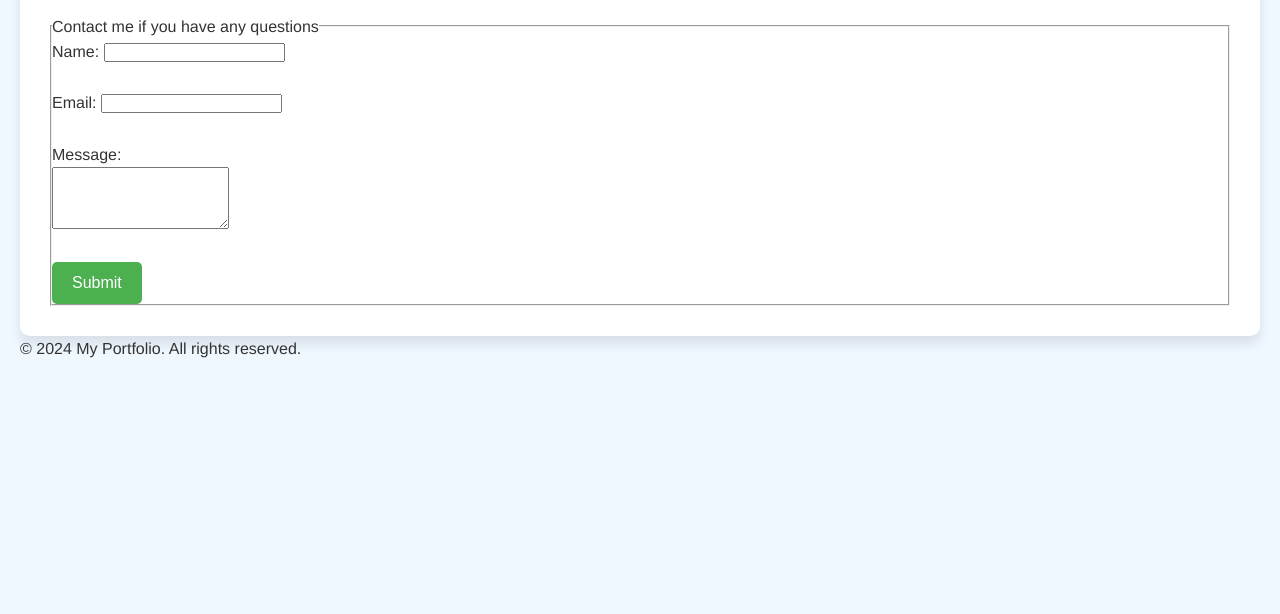
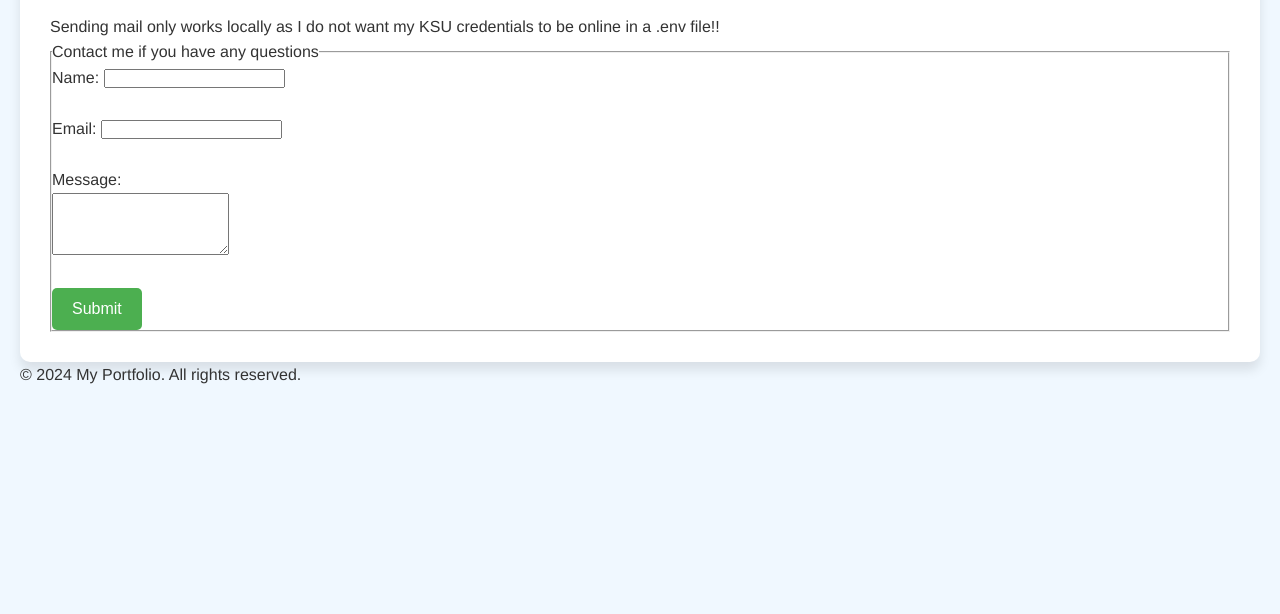
Before and after one commit to Legion-81/Legion-81.github.io, a website: page docs/contact.html in a window 1280 px wide. Shown: the part 186-800 px from the top of the page. Drawn offline with Linux system fonts and the light colour scheme.

Commit message:
notice added for .env

```diff
--- a/docs/contact.html
+++ b/docs/contact.html
@@ -20,6 +20,7 @@
     <main>
         <section>
             <h1>Contact Me</h1>
+            <p>Sending mail only works locally as I do not want my KSU credentials to be online in a .env file!!</p>
             <!-- Contact form with various fields in case anyone wants to contact me
 
             Does not send anything to the server yet or backend.
```
